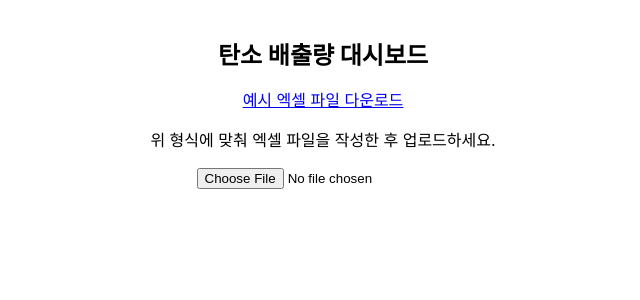
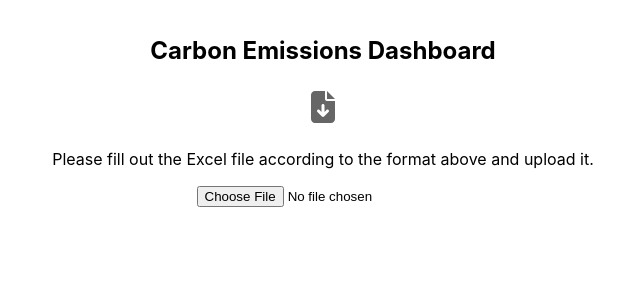
Before and after one commit to Steamed-Pyeonbaek/Dashboard, a React (Create React App) app in the folder dashboard/: page / in a window 1280 px wide. Shown: the top 300 px of the page, without its empty margins (317-957 px from the left). Built offline with nearby package versions, Linux system fonts and the light colour scheme.

Commit message:
화면구성바꿈
다운로드 아이콘으로 변경
문구 영어로 다 변경

```diff
--- a/dashboard/package.json
+++ b/dashboard/package.json
@@ -3,6 +3,8 @@
   "version": "0.1.0",
   "private": true,
   "dependencies": {
+    "@fortawesome/free-solid-svg-icons": "^6.6.0",
+    "@fortawesome/react-fontawesome": "^0.2.2",
     "@testing-library/jest-dom": "^5.17.0",
     "@testing-library/react": "^13.4.0",
     "@testing-library/user-event": "^13.5.0",
--- a/dashboard/src/Dashboard.tsx
+++ b/dashboard/src/Dashboard.tsx
@@ -1,6 +1,8 @@
 // src/Dashboard.tsx
 import React, { useState } from "react";
 import * as XLSX from "xlsx";
+import { FontAwesomeIcon } from "@fortawesome/react-fontawesome";
+import { faFileDownload } from "@fortawesome/free-solid-svg-icons";
 import { Pie, Bar } from "react-chartjs-2";
 import { Chart, registerables } from "chart.js";
 // import { calculateNewValue } from "@testing-library/user-event/dist/utils";
@@ -102,11 +104,11 @@ const Dashboard: React.FC = () => {
                 // 카테고리 데이터 설정
                 const latestTotal = totalEmissions[latestIndex];
                 setCategoryData([
-                    { name: 'Fixed Combustion', value: `${fixedCombustion[latestIndex]} tCO2e (${((fixedCombustion[latestIndex] / latestTotal) * 100).toFixed(1)}%)` },
-                    { name: 'Mobile Combustion', value: `${mobileCombustion[latestIndex]} tCO2e (${((mobileCombustion[latestIndex] / latestTotal) * 100).toFixed(1)}%)` },
-                    { name: 'Process Emissions', value: `${processEmissions[latestIndex]} tCO2e (${((processEmissions[latestIndex] / latestTotal) * 100).toFixed(1)}%)` },
-                    { name: 'Electricity', value: `${electricity[latestIndex]} tCO2e (${((electricity[latestIndex] / latestTotal) * 100).toFixed(1)}%)` },
-                    { name: 'Steam', value: `${steam[latestIndex]} tCO2e (${((steam[latestIndex] / latestTotal) * 100).toFixed(1)}%)` },
+                    { name: 'Fixed Combustion', value: `${fixedCombustion[latestIndex].toFixed(1)} tCO2e (${((fixedCombustion[latestIndex] / latestTotal) * 100).toFixed(1)}%)` },
+                    { name: 'Mobile Combustion', value: `${mobileCombustion[latestIndex].toFixed(1)} tCO2e (${((mobileCombustion[latestIndex] / latestTotal) * 100).toFixed(1)}%)` },
+                    { name: 'Process Emissions', value: `${processEmissions[latestIndex].toFixed(1)} tCO2e (${((processEmissions[latestIndex] / latestTotal) * 100).toFixed(1)}%)` },
+                    { name: 'Electricity', value: `${electricity[latestIndex].toFixed(1)} tCO2e (${((electricity[latestIndex] / latestTotal) * 100).toFixed(1)}%)` },
+                    { name: 'Steam', value: `${steam[latestIndex].toFixed(1)} tCO2e (${((steam[latestIndex] / latestTotal) * 100).toFixed(1)}%)` },
                 ]);
 
                 // 총 배출량 설정
@@ -121,20 +123,31 @@ const Dashboard: React.FC = () => {
     }
 };
 
+
   return (
     <div style={{ padding: '20px' }}>
-        <h1 style={{ fontSize: "24px" }}>탄소 배출량 대시보드</h1>
+    <h1 style={{ fontSize: "24px" }}>Carbon Emissions Dashboard</h1>
     <a href="/sample.xlsx" download>
-          예시 엑셀 파일 다운로드
+    <FontAwesomeIcon
+            icon={faFileDownload}
+            size="2x"
+            style={{
+              padding: '10px',
+              borderRadius: '50%',
+              backgroundColor: '#ffffff',
+              color: '#666666',
+              cursor: 'pointer'
+            }}
+          />
     </a>
-        <p>위 형식에 맞춰 엑셀 파일을 작성한 후 업로드하세요.</p>
+    <p>Please fill out the Excel file according to the format above and upload it.</p>
     <input type="file" accept=".xlsx,.xls" onChange={handleFileChange} />
 
-        { totalEmissions.length > 0 && (
+    {totalEmissions.length > 0 && (
       <div style={{ display: 'flex', flexDirection: 'column', gap: '20px', marginTop: '20px' }}>
-            <div>
-              <h2>Total Carbon Emissions</h2>
-              <h1>{totalEmissions.toLocaleString()} tCO2e</h1>
+        <div style={{ textAlign: 'left' }}>
+          <h3>Total Carbon Emissions</h3>
+          <h2>{totalEmissions.toLocaleString()} tCO2e</h2>
         </div>
 
         <div style={{ display: 'flex', gap: '20px' }}>
@@ -188,6 +201,7 @@ const Dashboard: React.FC = () => {
       </div>
     )}
   </div>
+
   );
 };
 
```
Also changed, not shown: 1 other file (tests, documents, lock files or other folders). Lines whose indentation alone changed are shown as unchanged.
